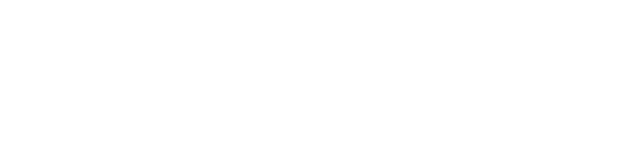
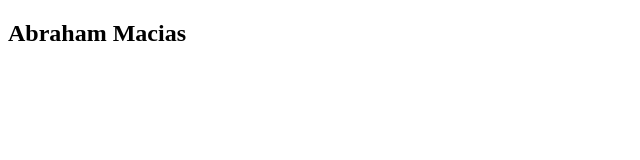
Before and after one commit to M3taMacias/foobar, a plain HTML site: page index.html in a window 1280 px wide. Shown: the whole page, without its empty margins (0-640 px from the left). Drawn offline with Linux system fonts and the light colour scheme.

Commit message:
updated the h2 to my name

```diff
--- a/index.html
+++ b/index.html
@@ -7,6 +7,6 @@
     <title>foobar</title>
 </head>
 <body>
-    <h2></h2>
+    <h2>Abraham Macias</h2>
 </body>
 </html>
```
